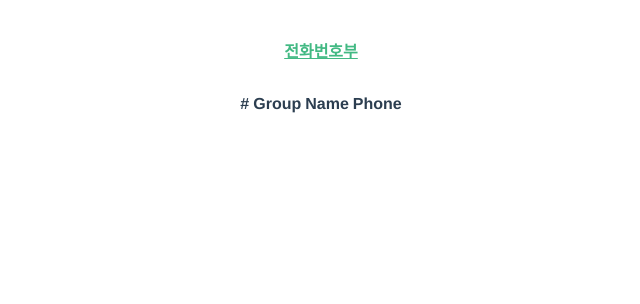
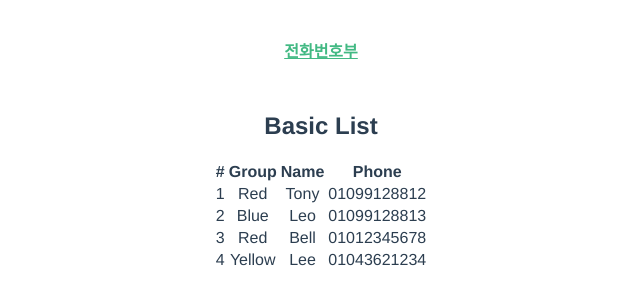
Before and after one commit to x-change/sample, a Vue app: page / in a window 1280 px wide. Shown: the top 304 px of the page, without its empty margins (319-959 px from the left). Built offline with nearby package versions, Linux system fonts and the light colour scheme.

Commit message:
basic list v-for

```diff
--- a/src/views/UserList.vue
+++ b/src/views/UserList.vue
@@ -1,5 +1,6 @@
 <template>
   <div class="user-list">
+    <h2>{{ title }}</h2>
      <table>
         <thead>
         <tr>
@@ -9,8 +10,14 @@
             <th>Phone</th>
         </tr>
         </thead>
-        <tbody>
-        </tbody>
+          <tbody>
+            <tr v-for="(user, index) in users" :key="user.id">
+              <td>{{ index + 1 }}</td>
+              <td>{{ user.group }}</td>
+              <td>{{ user.name }}</td>
+              <td>{{ user.phone }}</td>
+          </tr>
+      </tbody>
     </table>
   </div>
 </template>
@@ -20,6 +27,7 @@ export default {
   name: 'UserList',
   data() {
     return {
+      title: 'Basic List',
       users: [
         {
           id: '1', name: 'Tony', phone: '01099128812', group: 'Red',
```
